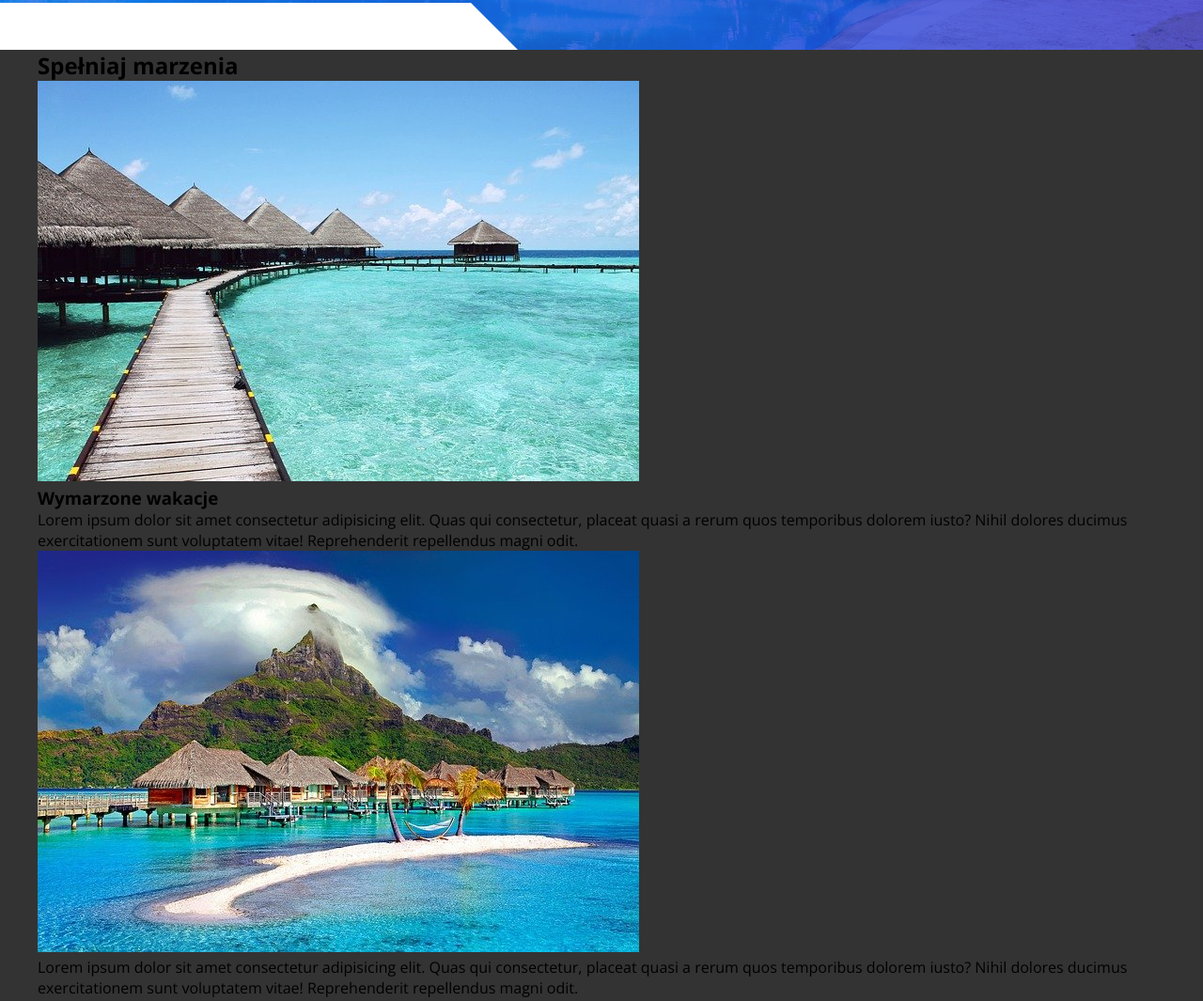
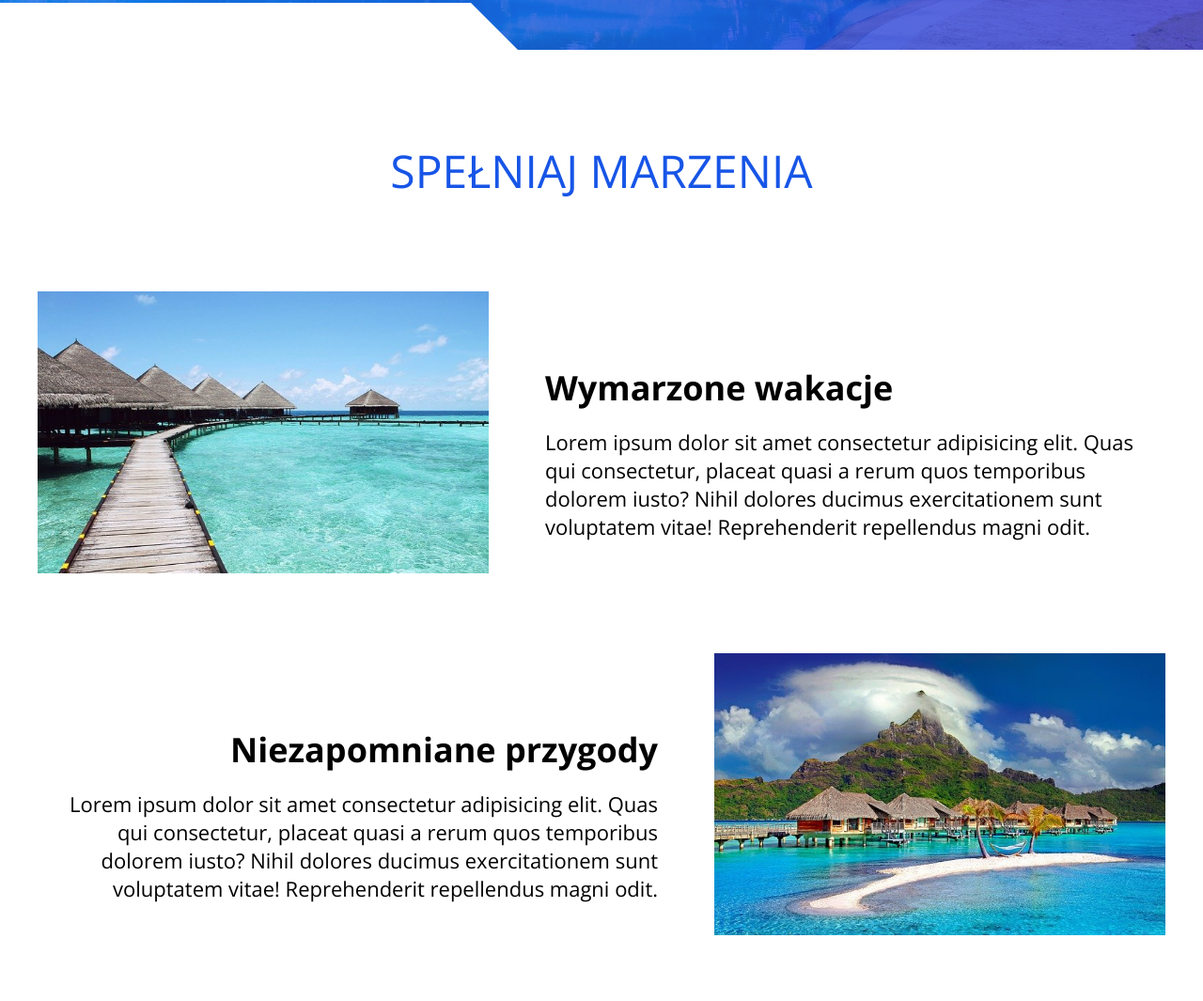
Before and after one commit to Malisiu/TropicalParadise, a plain HTML site: page index.html in a window 1280 px wide. Shown: the part 547-1612 px from the top of the page at 94% size. Drawn offline with nearby package versions, Linux system fonts and the light colour scheme.

Commit message:
finished section Dreams

```diff
--- a/index.html
+++ b/index.html
@@ -60,7 +60,7 @@
                         <img src="/img/bora-bora-g00dce4454_640.jpg" alt="" class="dreams__img">
                     </div>
                     <div class="dreams__box-text dreams__box-text--right">
-                        <h3 class="dreams__title"></h3>
+                        <h3 class="dreams__title">Niezapomniane przygody</h3>
                         <p class="dreams__text">Lorem ipsum dolor sit amet consectetur adipisicing elit. Quas qui
                             consectetur, placeat quasi a rerum quos temporibus dolorem iusto? Nihil dolores ducimus
                             exercitationem sunt voluptatem vitae! Reprehenderit repellendus magni odit.</p>
--- a/sass/main.scss
+++ b/sass/main.scss
@@ -16,7 +16,6 @@ html {
 }
 
 body {
-	background-color: #333;
 	font-family: 'Open Sans', sans-serif;
 	// font-family: 'Dancing Script', cursive;
 	font-size: 1.6rem;
@@ -79,18 +78,16 @@ body {
 	display: flex;
 	justify-content: center;
 	align-items: center;
-    transform: translateX(100%);
-    transition: .5s cubic-bezier(.65 , .05 , .36 , 1);
+	transform: translateX(100%);
+	transition: 0.5s cubic-bezier(0.65, 0.05, 0.36, 1);
 	height: 100vh;
 	width: 100%;
 	background-image: $blue-gradient-solid;
 	z-index: 100;
 
-    &--active {
-        transform: translateX(0);
-
-    }
-
+	&--active {
+		transform: translateX(0);
+	}
 
 	&__item {
 		position: relative;
@@ -114,7 +111,7 @@ body {
 		}
 
 		&:hover::before {
-            transform: scaleY(1);
+			transform: scaleY(1);
 		}
 	}
 }
@@ -130,7 +127,6 @@ body {
 
 .nav-items-animation {
 	animation: navItemsAnimation 1s both;
-
 }
 
 // HEADER
@@ -173,6 +169,58 @@ body {
 	}
 }
 
+.dreams {
+	&__box {
+		display: flex;
+		flex-direction: column;
+		margin: 2em 0;
+	}
+
+	&__img {
+		width: 100%;
+		margin-bottom: 1em;
+	}
+
+	&__title {
+		margin-bottom: .5em;
+	}
+
+	&__text {
+		font-size: 1.4rem;
+	}
+}
+
+
+@media (min-width: 576px) {
+	.dreams {
+
+		&__box {
+			flex-direction: row;
+			justify-content: space-between;
+
+			&-text {
+				width: 55%;
+				&--right {
+					text-align: right;
+				}
+			}
+
+			&-img {
+				width: 40%;
+
+				&--right {
+					order: 1;
+				}
+			}
+		}
+		&__img {
+			margin-bottom: 0;
+			max-height: 300px;
+		}
+
+	}
+}
+
 // MEDIA
 
 @media (min-width: 768px) {
@@ -194,6 +242,13 @@ body {
 			font-size: 1.6rem;
 		}
 	}
+	.dreams {
+		&__text {
+			font-size: 1.8rem;
+		}
+	}
+
+
 }
 @media (min-width: 992px) {
 	.burger-btn {
@@ -208,4 +263,61 @@ body {
 			font-size: 10rem;
 		}
 	}
+
+	.nav {
+		&__item {
+			font-size: 4.8rem;
+		}
+	}
+
+	.dreams {
+		&__box {
+			margin: 5em 0;
+
+
+			&-text {
+				display: flex;
+				flex-direction: column;
+				justify-content: flex-end;
+				margin-bottom: 2.5em;
+			}
+		}
+		&__title {
+			font-size: 3.6rem;
+		}
+		&__text {
+			font-size: 2.2rem;
+		}
+	}
 }
+
+.section-heading {
+	position: relative;
+	margin-bottom: 2em;
+	font-size: 3rem;
+	font-weight: 300;
+	text-transform: uppercase;
+	text-align: center;
+	color: $main-color;
+}
+
+.section-padding {
+	padding: 6em 2em;
+}
+
+@media (min-width: 768px) {
+	.section-heading {
+		font-size: 3.6rem;
+	}
+	.section-padding {
+		font-size: 8em 2em;
+	}
+}
+@media (min-width: 992px) {
+	.section-heading {
+		font-size: 4.8rem;
+	}
+	.section-padding {
+		font-size: 10em 2em;
+	}
+}
```
Also changed, not shown: css/main.css, 1 other file.
